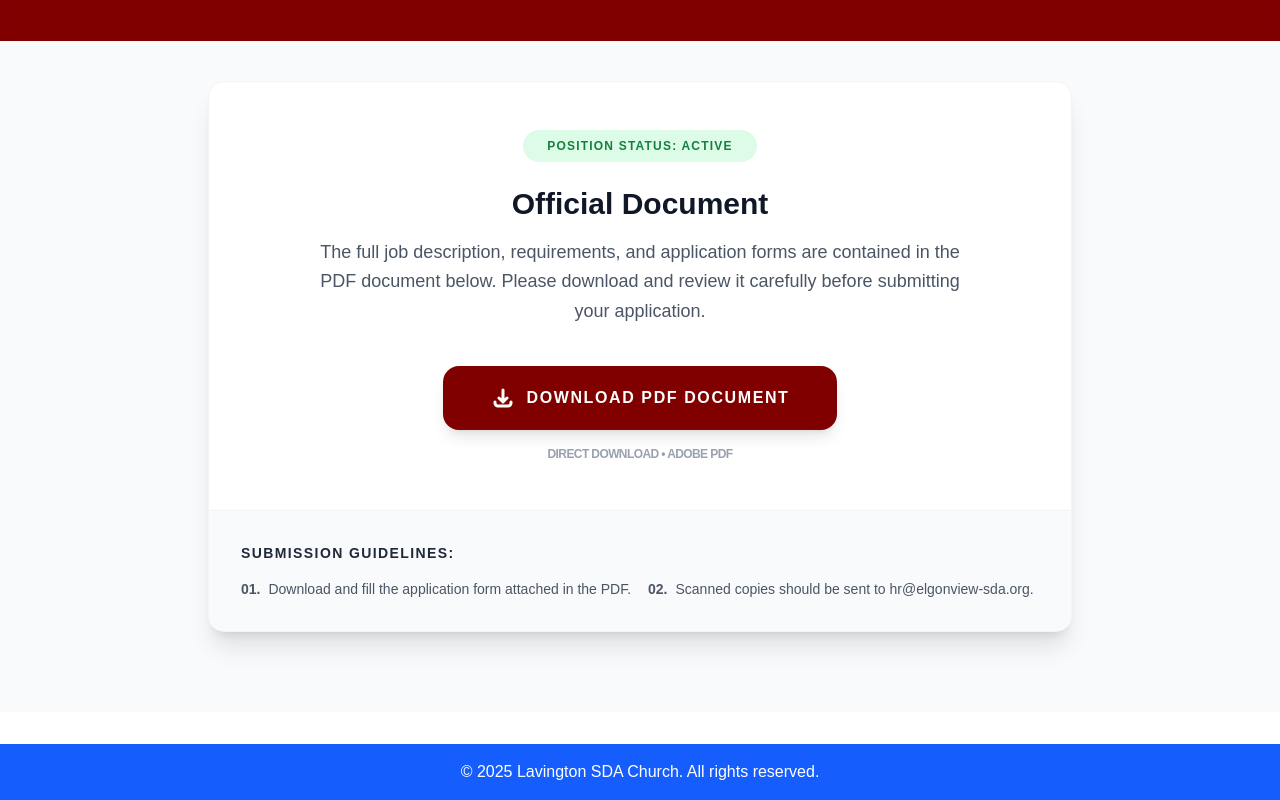
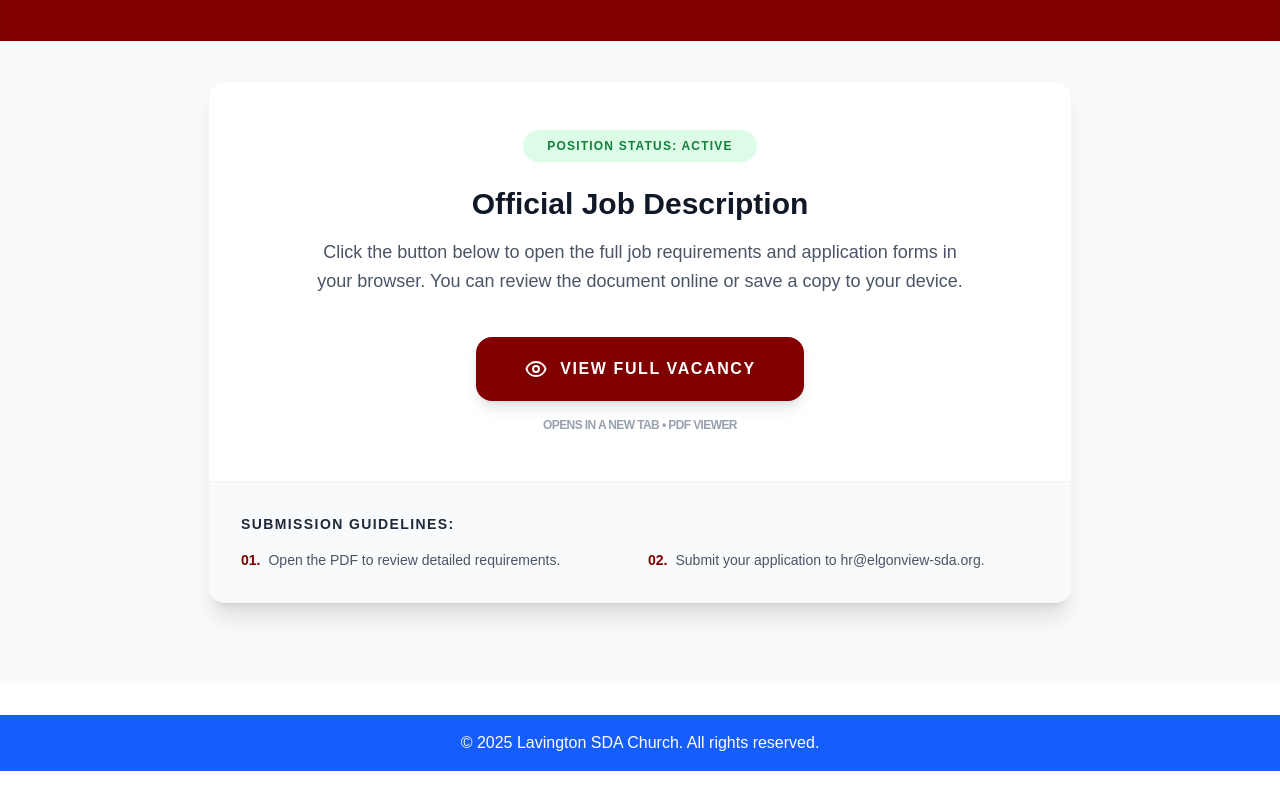
Before and after one commit to code-iddih/evss, a Next.js app in the folder frontend/: page /vacancies/1 in a window 1280 px wide. Shown: the part 387-1187 px from the top of the page. After the commit the page ends 1158 px from the top, so only its background shows below. Built offline with nearby package versions, Linux system fonts and the light colour scheme.

Commit message:
Update tender section

```diff
--- a/frontend/app/vacancies/[id]/page.tsx
+++ b/frontend/app/vacancies/[id]/page.tsx
@@ -39,28 +39,30 @@ export default async function VacancyDetailPage({ params }: { params: Promise<{
                 Position Status: Active
             </div>
 
-            <h2 className="text-3xl font-black text-gray-900 mb-4">Official Document</h2>
+            <h2 className="text-3xl font-black text-gray-900 mb-4">Official Job Description</h2>
             <p className="text-gray-600 mb-10 leading-relaxed text-lg max-w-2xl mx-auto">
-                The full job description, requirements, and application forms are contained in the PDF document below.
-                Please download and review it carefully before submitting your application.
+                Click the button below to open the full job requirements and application forms in your browser.
+                You can review the document online or save a copy to your device.
             </p>
 
-            {/* 3. THE DOWNLOAD BUTTON (Must be <a> tag, not <Link>) */}
+            {/* 3. THE VIEW BUTTON (Opens in New Tab) */}
             <div className="flex flex-col items-center gap-4">
               <a
                 href={`/documents/vacancy-${id}.pdf`}
-                download={`Vacancy_Details_${id}.pdf`}
+                target="_blank"
+                rel="noopener noreferrer"
                 className="w-full sm:w-auto px-12 py-5 rounded-2xl font-black text-white uppercase tracking-widest shadow-lg transition-all hover:brightness-110 active:scale-95 flex items-center justify-center gap-3"
                 style={{ backgroundColor: COLOR_MAROON }}
               >
-                {/* Download Icon */}
+                {/* Eye/View Icon */}
                 <svg xmlns="http://www.w3.org/2000/svg" className="h-6 w-6" fill="none" viewBox="0 0 24 24" stroke="currentColor">
-                  <path strokeLinecap="round" strokeLinejoin="round" strokeWidth={3} d="M4 16v1a3 3 0 003 3h10a3 3 0 003-3v-1m-4-4l-4 4m0 0l-4-4m4 4V4" />
+                  <path strokeLinecap="round" strokeLinejoin="round" strokeWidth={2} d="M15 12a3 3 0 11-6 0 3 3 0 016 0z" />
+                  <path strokeLinecap="round" strokeLinejoin="round" strokeWidth={2} d="M2.458 12C3.732 7.943 7.523 5 12 5c4.478 0 8.268 2.943 9.542 7-1.274 4.057-5.064 7-9.542 7-4.477 0-8.268-2.943-9.542-7z" />
                 </svg>
-                Download PDF Document
+                View Full Vacancy
               </a>
               <p className="text-xs text-gray-400 font-bold uppercase tracking-tighter">
-                Direct Download • Adobe PDF
+                Opens in a new tab • PDF Viewer
               </p>
             </div>
           </div>
@@ -70,12 +72,12 @@ export default async function VacancyDetailPage({ params }: { params: Promise<{
             <h4 className="font-bold text-gray-800 mb-4 uppercase text-sm tracking-widest">Submission Guidelines:</h4>
             <div className="grid md:grid-cols-2 gap-4 text-sm text-gray-600">
                 <div className="flex items-start gap-2">
-                    <span className="text-maroon-800 font-bold">01.</span>
-                    <span>Download and fill the application form attached in the PDF.</span>
+                    <span className="text-[#800000] font-bold">01.</span>
+                    <span>Open the PDF to review detailed requirements.</span>
                 </div>
                 <div className="flex items-start gap-2">
-                    <span className="text-maroon-800 font-bold">02.</span>
-                    <span>Scanned copies should be sent to hr@elgonview-sda.org.</span>
+                    <span className="text-[#800000] font-bold">02.</span>
+                    <span>Submit your application to hr@elgonview-sda.org.</span>
                 </div>
             </div>
           </div>
```
